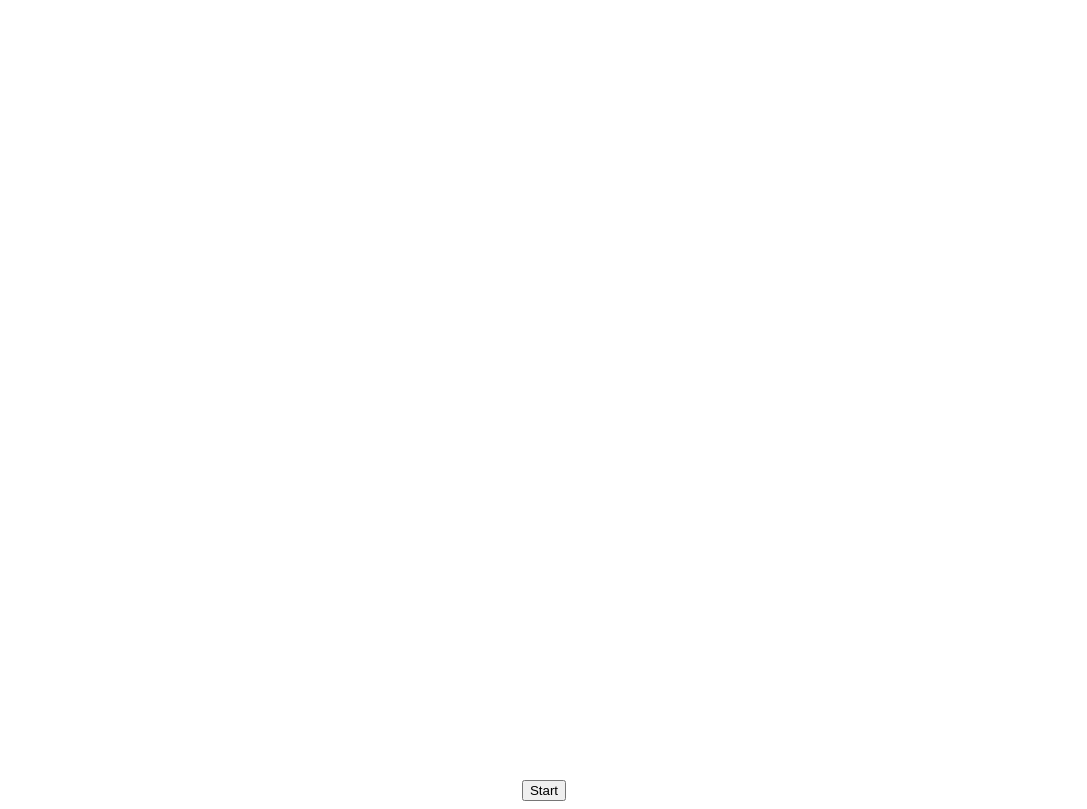
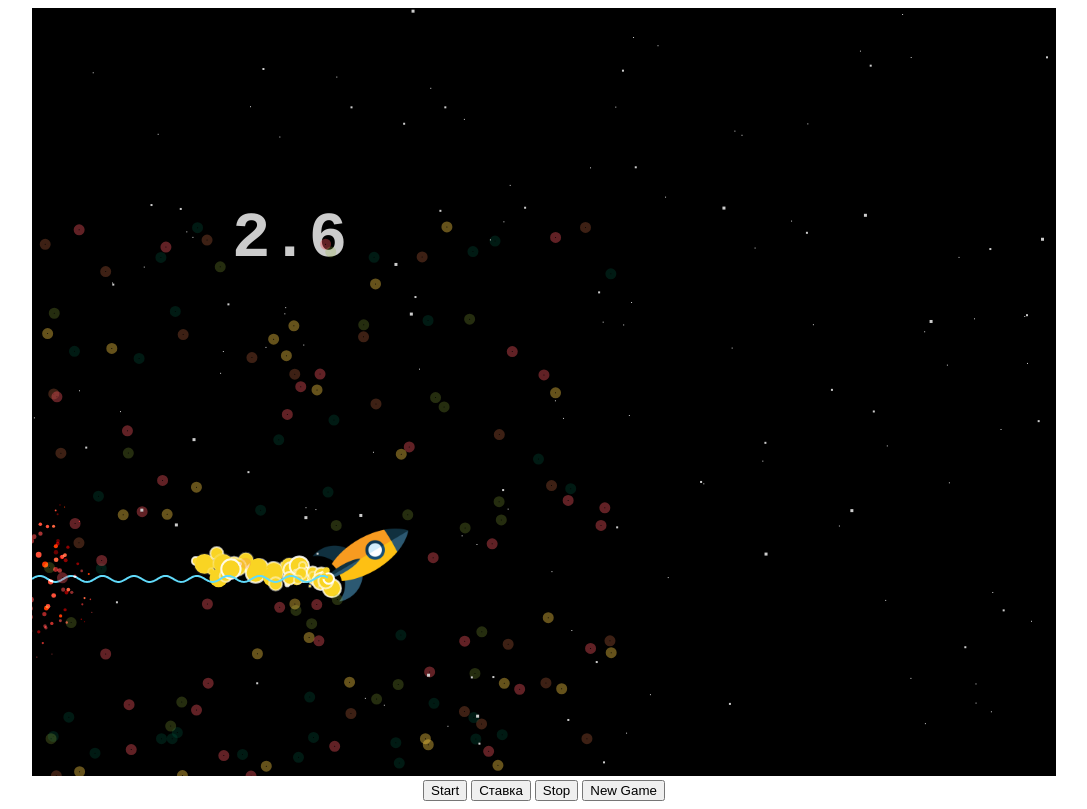
Before and after one commit to krodetsa/rocket, a plain HTML site: page index.html in a window 1280 px wide. Shown: the whole page, without its empty margins (96-1183 px from the left). Drawn offline with Linux system fonts and the light colour scheme.

Commit message:
full cycle

```diff
--- a/index.html
+++ b/index.html
@@ -19,13 +19,13 @@
 			<button id='start' onclick="startGame()">
 				Start
 			</button>
-			<button id='addcoin' class="hidden" onclick="addcoin()">
+			<button id='addcoin' onclick="addcoin()">
 				Ставка
 			</button>
-			<button id='stop' class="hidden" onclick="stopGame()">
+			<button id='stop' onclick="stopGame()">
 				Stop
 			</button>
-			<button id='newGame' class="hidden" onclick="newGame()">
+			<button id='newGame' onclick="newGame()">
 				New Game
 			</button>
 
@@ -33,6 +33,9 @@
 
 
     <script src="./index.js"></script>
-		<script>init()</script>
+		<script>
+			init();
+			newGame();
+		</script>
 	</body>
 </html>
--- a/index.js
+++ b/index.js
@@ -4,7 +4,9 @@
 var color = "#61dbfb";
 var doAnim = true;
 var runned;
+var donee;
 var myReq;
+var counterLimit = 0;
 var requestId = null;
 var spring = 1 / 10;
 var friction = .85;
@@ -348,7 +350,12 @@
     draw1(); // отрисовываем всё на холсте
     update(); // обновляем координаты
 }
-
+function checkDone () {
+  if (+counterLimit <= visible/100) {
+    stopGame();
+    setTimeout(newGame, 3000)
+  }
+}
 
 var resizeTimeout;
 var resizeCooldown = 500;
@@ -562,30 +569,33 @@
   }, sec * 1000);
 }
 function startGame() {
+
     // playSound();
     // cw = canvas.width,
     //   cx = cw / 2;
     // ch = canvas.height,
     //   cy = ch / 2;
-    document.getElementById('start').classList.toggle('hidden');
-    document.getElementById('stop').classList.toggle('hidden');
-    document.getElementById('addcoin').classList.toggle('hidden');
-    document.getElementById('results').classList.remove('open');
+    counterLimit = (5 + Math.random(100) * 10).toFixed(1);
+    // document.getElementById('start').classList.toggle('hidden');
+    // document.getElementById('stop').classList.remove('hidden');
+    // document.getElementById('addcoin').classList.remove('hidden');
+    // document.getElementById('results').classList.remove('open');
     doAnim = true;
     stop = false;
     initializeBackground();
     init();
-    runned = setInterval(play, 1000 / 70);
+    runned = setInterval(play, 15);
+    donee = setInterval(() => checkDone(), 15);
+
     initCircles(10, game.height-250);
     Draw();
 }
 function stopGame() {
-
-    document.getElementById('stop').classList.toggle('hidden');
-    document.getElementById('newGame').classList.toggle('hidden');
-    document.getElementById('addcoin').classList.toggle('hidden');
+    // document.getElementById('stop').classList.toggle('hidden');
+    // document.getElementById('newGame').classList.toggle('hidden');
+    // document.getElementById('addcoin').classList.toggle('hidden');
     document.getElementById('results').classList.add('open');
-    document.getElementById('total').innerText = counterX/100;
+    document.getElementById('total').innerText = visible/100;
     stop = true;
     explosion = new Explosion(currentPosX+70,currentPosY)
     explosions = [];
@@ -593,15 +603,21 @@
     function stopAnimation() {
       clearInterval(runned);
     }
+    clearInterval(donee);
     setTimeout(stopAnimation, 100);
+    // setTimeout(newGame, 3000);
 }
 function addcoin() {
     coin.push(new CoinModel( currentPosX, game.height, .1));
 }
 function newGame() {
   // document.getElementById('start').classList.toggle('hidden');
-  document.getElementById('newGame').classList.toggle('hidden');
+  // document.getElementById('newGame').classList.toggle('hidden');
   document.getElementById('results').classList.remove('open');
   document.getElementById('newGame-window').classList.add('open');
-  countTostart(5);
+  countTostart(4);
 }
+
+  // if (+counterLimit === visible/100) {
+  //     console.log(stop);
+  // }
--- a/style.css
+++ b/style.css
@@ -26,7 +26,8 @@
 }
 canvas {
   outline: none;
-  height: 100% !important
+  height: 100% !important;
+  background: #000;
 }
 .hidden {
   display: none;
@@ -40,6 +41,7 @@
 }
 #results p, #newGame-window p {
   color: #FFFFFF;
+  font-weight: 600;
   font-size: 50px;
   margin-top: 50px;
   text-align: center;
```
